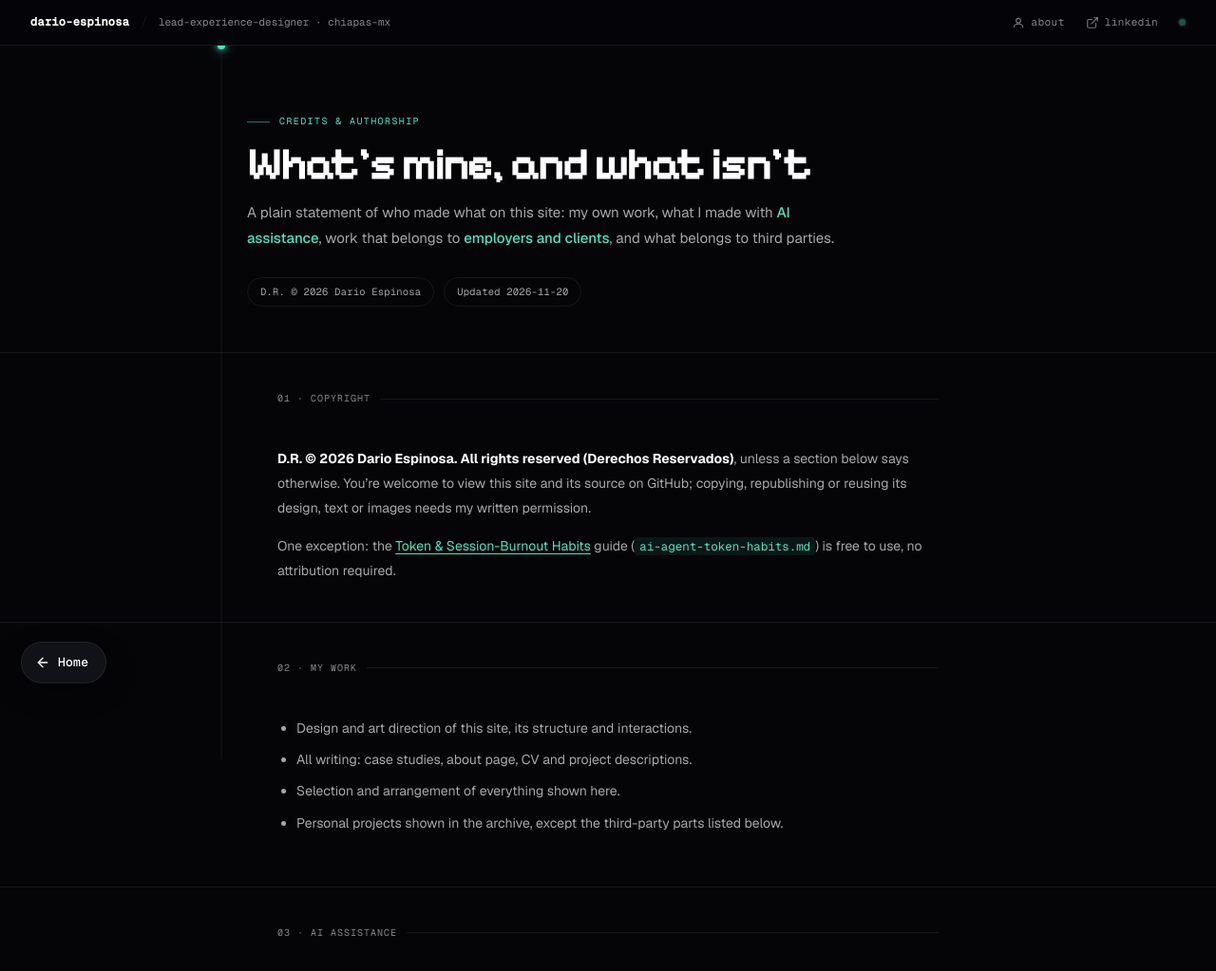
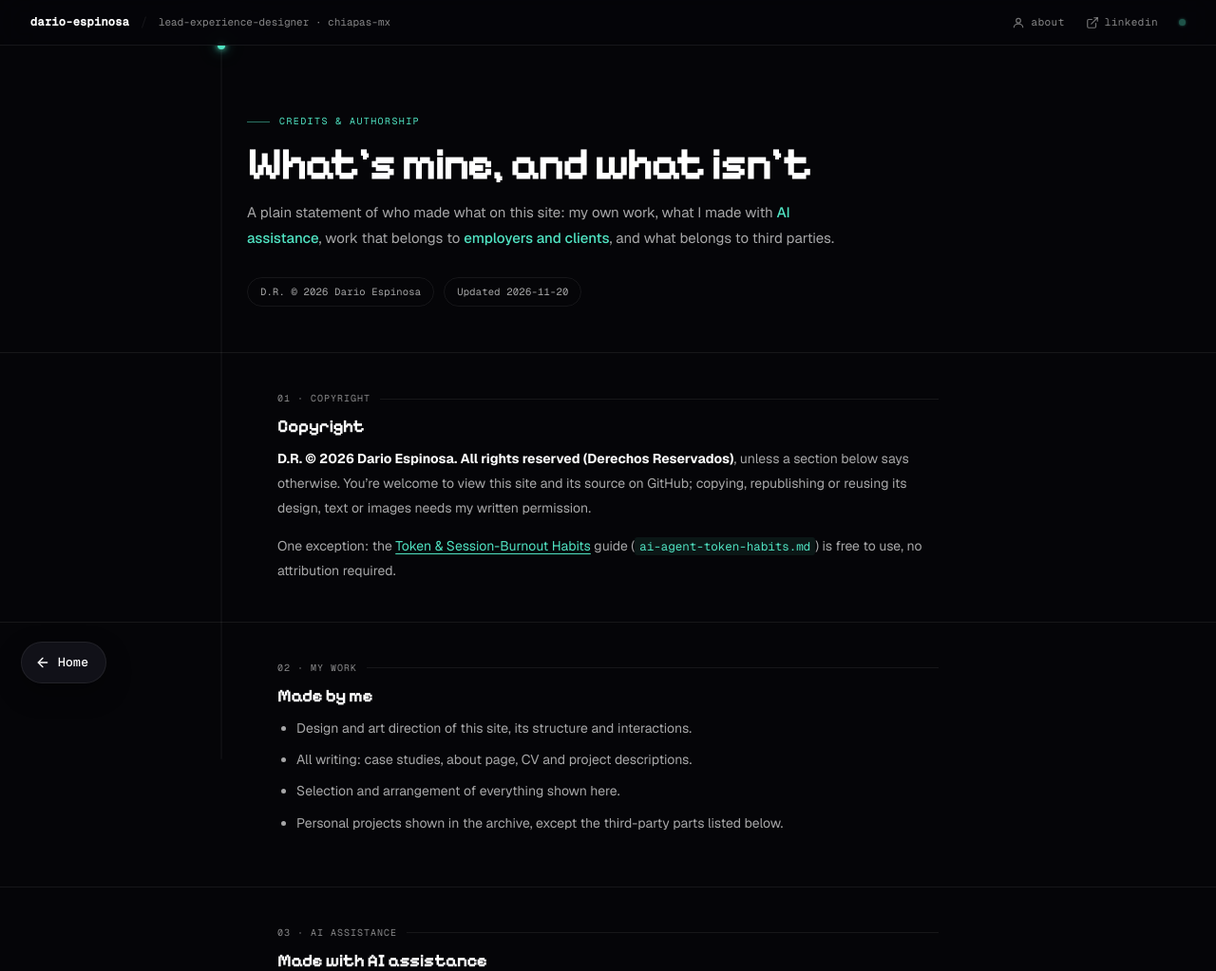
Before and after one commit to DataDaeon/datadaeon.github.io, a plain HTML site: page credits.html in a window 1280 px wide. Shown: the top 1023 px of the page at 95% size. Drawn offline with nearby package versions, Linux system fonts and the light colour scheme.

Commit message:
fix(credits): reveal rule specificity, light-mode hover contrast
Co-Authored-By: Claude Opus 5.5 <noreply@anthropic.com>

```diff
--- a/credits.html
+++ b/credits.html
@@ -71,7 +71,7 @@ nav{position:fixed;top:0;left:0;right:0;z-index:100;height:48px;border-bottom:1p
 .gift-table td{padding:10px 12px;border-bottom:1px solid rgba(255,255,255,0.04);color:var(--t2);vertical-align:top}
 .gift-table td:first-child{font-family:var(--mono);color:var(--teal);white-space:nowrap;font-weight:600}
 html.js-scramble .block h2[data-scramble]{opacity:0;transition:opacity .01s}
-.block h2[data-scramble].scrambled{opacity:1}
+html.js-scramble .block h2[data-scramble].scrambled{opacity:1}
 .gratitude{border-left:2px solid var(--violet);padding:20px 24px;background:var(--violet-dim);border-radius:0 var(--r) var(--r) 0;margin:0}
 .gratitude p{color:var(--t2);font-style:italic}
 .gratitude-sign{font-family:var(--mono);font-size:12px;color:var(--violet);margin-top:10px;font-style:normal}
--- a/effects.css
+++ b/effects.css
@@ -826,4 +826,5 @@ html.theme-light{
 .site-credit{border-top:1px solid var(--border-w,rgba(255,255,255,.07));padding:24px 32px 40px;text-align:center;font-family:var(--mono,ui-monospace,monospace);font-size:11px;letter-spacing:.04em}
 .site-credit a{color:var(--t3,rgba(255,255,255,.44));text-decoration:none}
 .site-credit a:hover,.site-credit a:focus-visible{color:var(--teal,#50e3c2)}
+html.theme-light .foot-credit:hover,html.theme-light .foot-credit:focus-visible,html.theme-light .site-credit a:hover,html.theme-light .site-credit a:focus-visible{color:#087a66}
 @media(prefers-reduced-motion:reduce){.foot-credit{transition:none}}
```
Also changed, not shown: gift-token-habits.html (+1 -1 lines), 1 other file.
